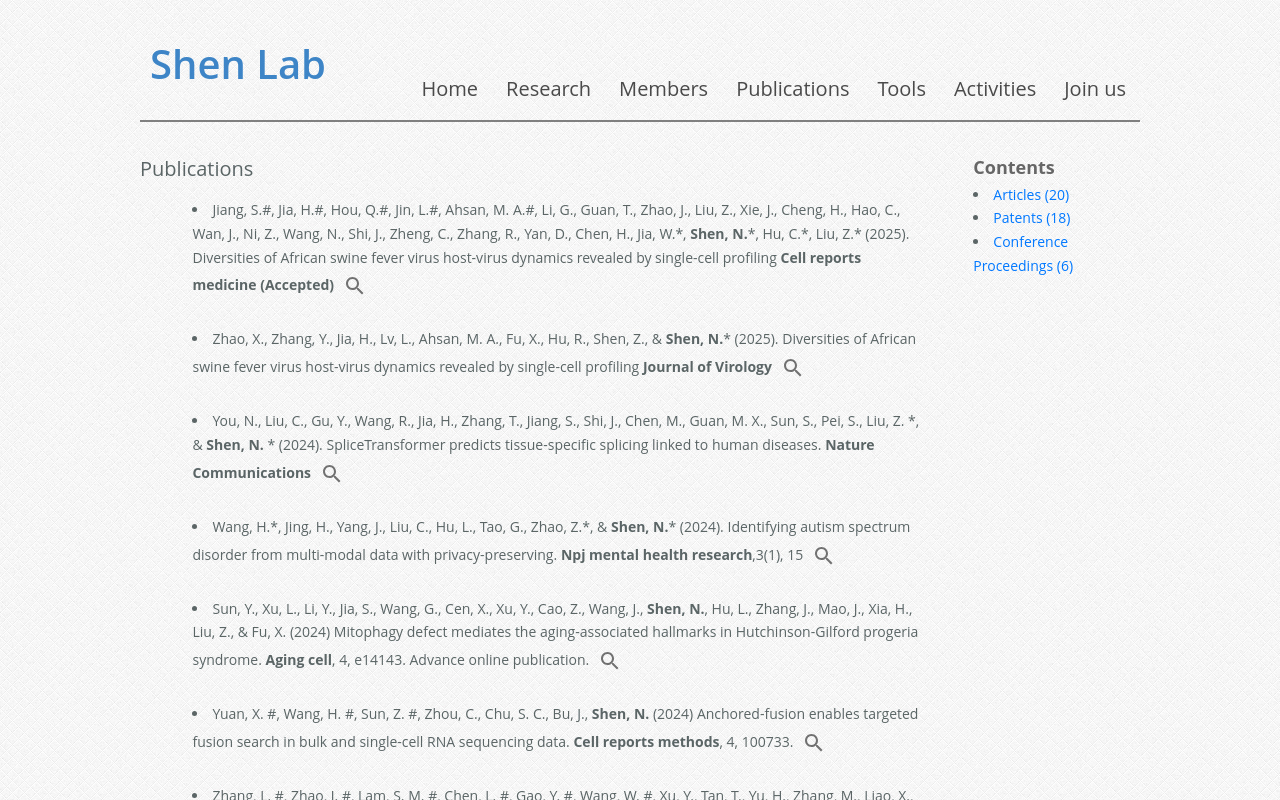
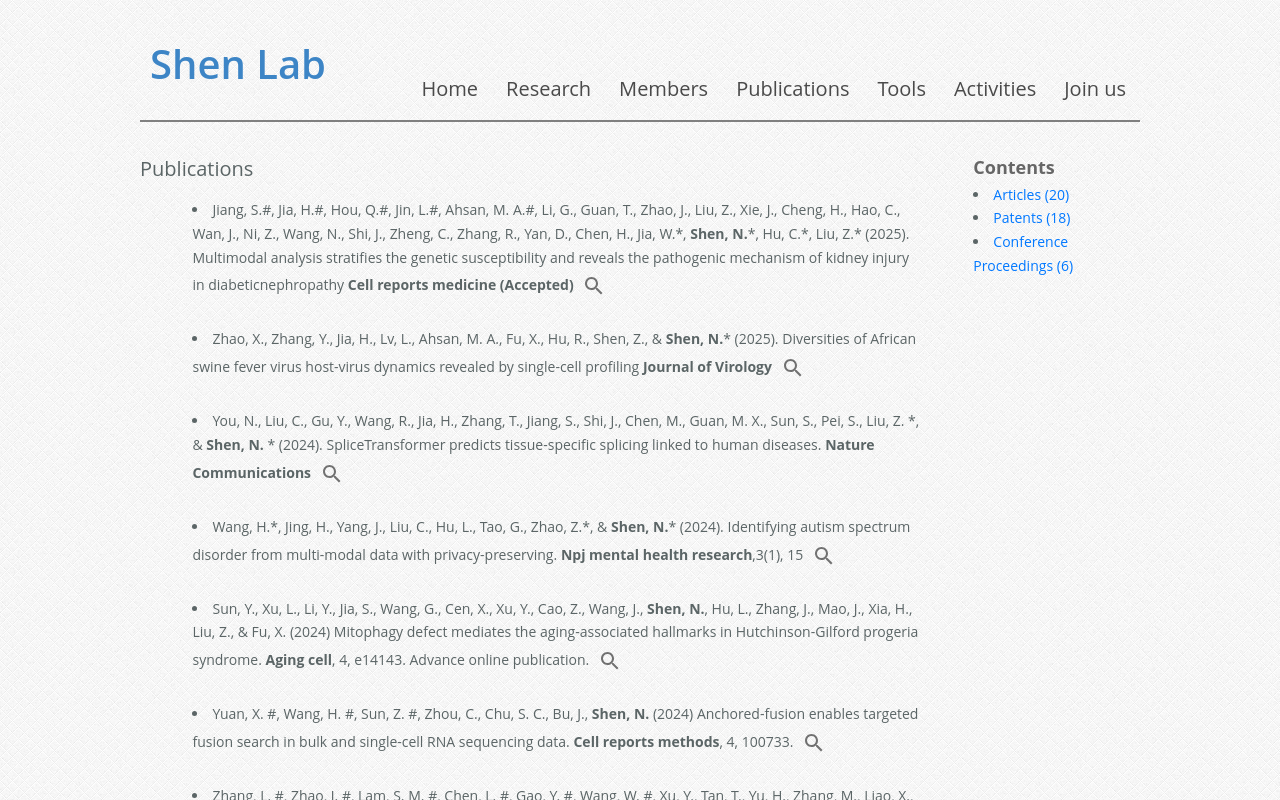
Before and after one commit to ShenLab-Genomics/lab_website, a Next.js app in the folder shenlab_homepage/: page /publish in a window 1280 px wide. Shown: the top 800 px of the page. Built offline with nearby package versions, Linux system fonts and the light colour scheme.

Commit message:
update content

```diff
--- a/shenlab_homepage/src/pages/publish.js
+++ b/shenlab_homepage/src/pages/publish.js
@@ -18,7 +18,7 @@ const _articles = [
     authors:
       "Jiang, S.#, Jia, H.#, Hou, Q.#, Jin, L.#, Ahsan, M. A.#, Li, G., Guan, T., Zhao, J., Liu, Z., Xie, J., Cheng, H., Hao, C., Wan, J., Ni, Z., Wang, N., Shi, J., Zheng, C., Zhang, R., Yan, D., Chen, H., Jia, W.*, <b>Shen, N.</b>*, Hu, C.*, Liu, Z.* (2025).",
     title:
-      "Diversities of African swine fever virus host-virus dynamics revealed by single-cell profiling",
+      "Multimodal analysis stratifies the genetic susceptibility and reveals the pathogenic mechanism of kidney injury in diabeticnephropathy",
     journal: "<b>Cell reports medicine (Accepted)</b>",
     link: "https://www.nature.com/articles/s41467-024-53088-6",
     year: 2025,
```
